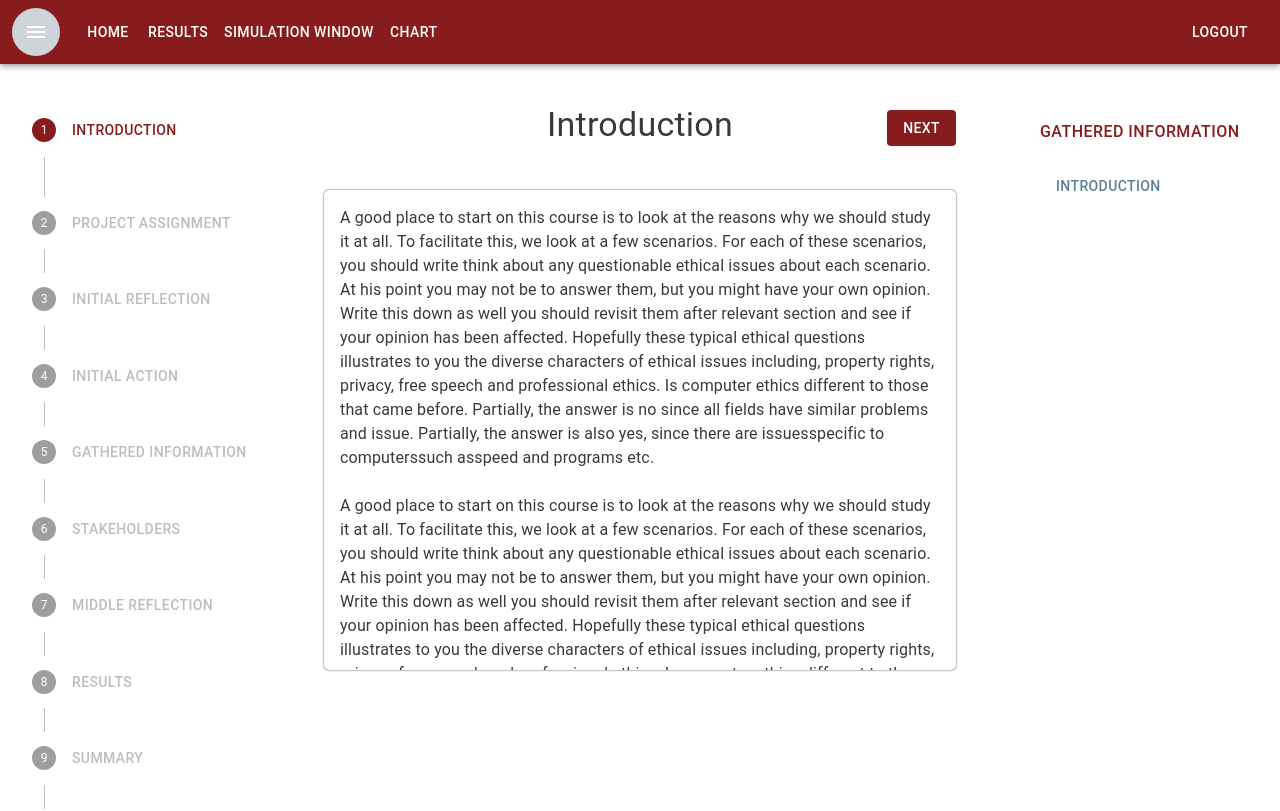
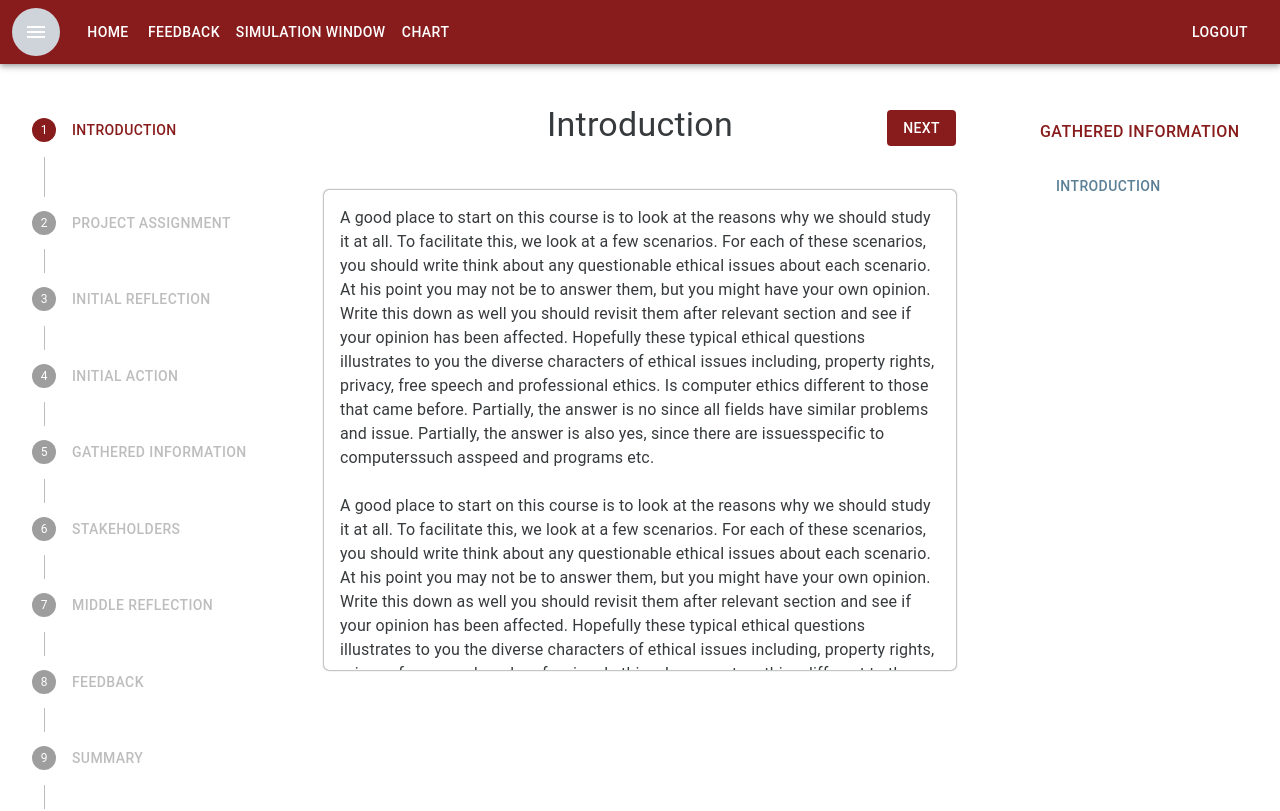
Before and after one commit to david-fisher/320-F20-Track-II, a React (Create React App) app in the folder frontend/: page /simulation in a window 1280 px wide. Shown: the top 811 px of the page. Built offline with nearby package versions, Linux system fonts and the light colour scheme.

Commit message:
Renamed the results page
Renamed the results.js file to feedback.js. Made changes necessary in other files to support the change of 'results' to 'feedback'.

```diff
--- a/frontend/src/Nav.js
+++ b/frontend/src/Nav.js
@@ -1,6 +1,6 @@
 import React from "react";
 
-import Results from "./pages/results";
+import Feedback from "./pages/feedback";
 import Home from "./pages/home";
 import RadarTest from "./pages/chartTest";
 import InitialReflection from "./pages/initialReflection";
@@ -57,8 +57,8 @@ const menuItems = [
     listPath: "/",
   },
   {
-    listText: "Results",
-    listPath: "/results",
+    listText: "Feedback",
+    listPath: "/feedback",
   },
   {
     listText: "Simulation Window",
@@ -94,9 +94,9 @@ function Nav() {
                       Home
                     </Button>
                   </Link>
-                  <Link className={classes.link} to="/results">
+                  <Link className={classes.link} to="/feedback">
                     <Button className={classes.title} color="inherit">
-                      Results
+                    Feedback
                     </Button>
                   </Link>
                   <Link className={classes.link} to="/simulation">
@@ -120,8 +120,8 @@ function Nav() {
             <Route path="/" exact>
               <Home />
             </Route>
-            <Route path="/results" exact>
-              <Results />
+            <Route path="/feedback" exact>
+              <Feedback />
             </Route>
             <Route path="/simulation" exact>
               <SimulationWindow />
--- a/frontend/src/pages/results.js
+++ b/frontend/src/pages/feedback.js
@@ -9,7 +9,7 @@ const TextTypography = withStyles({
   }
 })(Typography);
 
-function Results({pages, setPages, activePage, setActivePage}) {
+function Feedback({pages, setPages, activePage, setActivePage}) {
   function goToMiddleReflection(){
     if (!pages.middleReflection.visited) {
       setPages(prevPages => {
@@ -72,4 +72,4 @@ function Results({pages, setPages, activePage, setActivePage}) {
   );
 }
 
-export default Results;
+export default Feedback;
--- a/frontend/src/pages/midReflection.js
+++ b/frontend/src/pages/midReflection.js
@@ -44,16 +44,16 @@ function MiddleReflection({ pages, setPages, activePage, setActivePage }) {
     setActivePage((prevPage) => "stakeholders");
   }
 
-  function goToResults(){
-    if (pages.results.completed) {
-    if (!pages.results.visited) {
+  function goToFeedback(){
+    if (pages.feedback.completed) {
+    if (!pages.feedback.visited) {
       setPages(prevPages => {
         let copy = {...prevPages};
-        copy.results.visited = true;
+        copy.feedback.visited = true;
         return copy;
       });
     }
-    setActivePage(prevPage => 'results')
+    setActivePage(prevPage => 'feedback')
   }
   }
 
@@ -86,7 +86,7 @@ function MiddleReflection({ pages, setPages, activePage, setActivePage }) {
         <Grid item lg={12}>
           <Box m="2rem">
           </Box>
-          <QA header={mainText} questions={questions} nextPage={goToResults} pages={pages} nextPageName={"results"}/>
+          <QA header={mainText} questions={questions} nextPage={goToFeedback} pages={pages} nextPageName={"feedback"}/>
         </Grid>
       </Grid>
     </div>
--- a/frontend/src/pages/simulationWindow.js
+++ b/frontend/src/pages/simulationWindow.js
@@ -2,7 +2,7 @@ import React, { useState, createContext, useEffect } from "react";
 import {Grid} from "@material-ui/core";
 import Stepper from "./components/stepper.js";
 import InfoGatheredList from "./components/gatheredList.js";
-import Results from "./results.js";
+import Feedback from "./feedback.js";
 import Conclusion from "./conclusion.js";
 import Introduction from "./introduction.js";
 import ProjectAssignment from "./projectAssignment.js";
@@ -27,7 +27,7 @@ function SimulationWindow() {
     gatheredInformation: { visited: false, completed: false, pageNumber: 4, html: (<GatheredInformation />) },
     stakeholders: { visited: false, completed: true, pageNumber: 5, html: (<Stakeholders />) },
     middleReflection: { visited: false, completed: true, pageNumber: 6, html: (<MiddleReflection />) },
-    results: { visited: false, completed: false, pageNumber: 7, html: (<Results />) },
+    feedback: { visited: false, completed: false, pageNumber: 7, html: (<Feedback />) },
     summary: { visited: false, completed: true, pageNumber: 8, html: (<Summary />) },
     finalReflection: { visited: false, completed: true, pageNumber: 9, html: (<FinalReflection />) },
     conclusion: { visited: false, completed: false, pageNumber: 10, html: (<Conclusion />) }
--- a/frontend/src/pages/summary.js
+++ b/frontend/src/pages/summary.js
@@ -8,15 +8,15 @@ const TextTypography = withStyles({
 })(Typography);
 
 function Summary({pages, setPages, activePage, setActivePage}) {
-  function goToResults(){
-    if (!pages.results.visited) {
+  function goToFeedback(){
+    if (!pages.feedback.visited) {
       setPages(prevPages => {
         let copy = {...prevPages};
-        copy.results.visited = true;
+        copy.feedback.visited = true;
         return copy;
       });
     }
-    setActivePage(prevPage => 'results')
+    setActivePage(prevPage => 'feedback')
   }
 
   function goToFinalReflection(){
@@ -41,7 +41,7 @@ function Summary({pages, setPages, activePage, setActivePage}) {
       </Grid>
       <Grid container direction="row" justify="space-between">
         <Grid item style={{ marginRight: "0rem", marginTop: "-3rem" }}>
-        <Button variant="contained" disableElevation onClick={goToResults}>Back</Button>
+        <Button variant="contained" disableElevation onClick={goToFeedback}>Back</Button>
         </Grid>
         <Grid item style={{ marginRight: "0rem", marginTop: "-3rem" }}>
           <Button variant="contained" disableElevation color="primary" onClick={goToFinalReflection}>Next</Button>
```
